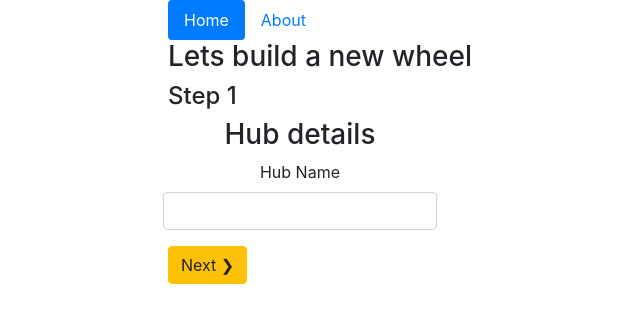
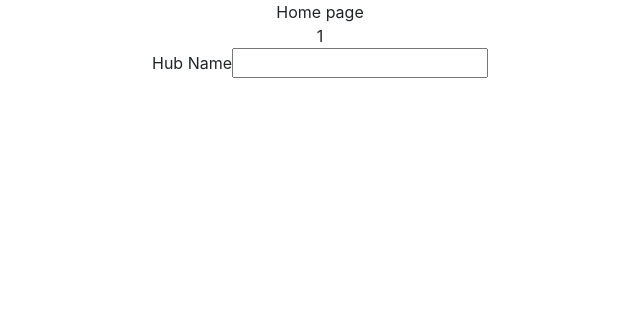
Before and after one commit to kimchirice/32spoke, a React (Create React App) app: page / in a window 1280 px wide. Shown: the top 322 px of the page, without its empty margins (320-960 px from the left). Built offline with nearby package versions, Linux system fonts and the light colour scheme.

Commit message:
house keep

```diff
--- a/src/App.js
+++ b/src/App.js
@@ -1,11 +1,25 @@
-import React from 'react';
+import React, { useState } from 'react';
 import './App.css';
 import Navigation from './components/navigation/Navigation'
+import Progress from './components/Progress';
+import Hub from './components/Hub';
+
+
 
 function App() {
+  const [hubName, setHubName] = useState('')
+
+  const handleHubName = (hubName) => {
+    setHubName(hubName)
+  }
   return (
     <div className="App">
+        {hubName}
         <Navigation />
+        <Progress currentStep={1} />
+        <Hub handleChange={handleHubName} />
+
+
     </div>
   );
 }
--- /dev/null
+++ b/src/Components/Hub.js
@@ -0,0 +1,17 @@
+import React from 'react';
+
+function Hub({handleChange}) {
+  return (
+    <div >
+      <label htmlFor="hubName">Hub Name</label>
+      <input
+        type="text"
+        id="hubName"
+        name="hubName"
+        onChange={(e) => handleChange(e.target.value)}
+      />
+    </div>
+  )
+}
+
+export default Hub;
--- a/src/Components/Navigation/Navigation.js
+++ b/src/Components/Navigation/Navigation.js
@@ -1,23 +1,26 @@
 import React from 'react'
-import {BrowserRouter as Router, NavLink, Route, Switch} from 'react-router-dom'
-import Home from '../../pages/Home'
-import About from '../../pages/About'
+// import {BrowserRouter as Router, NavLink, Route, Switch} from 'react-router-dom'
+// import Home from '../../pages/Home'
+// import About from '../../pages/About'
 
 export default function Navigation() {
   return (
-    <Router>
-      <div>
-        <ul className='nav nav-pills'>
-          <li className='nav-item'>
-            <NavLink exact to="/" className='nav-link'>Home</NavLink>
-          </li>
-          <li><NavLink to="/about" className='nav-link'>About</NavLink></li>
-        </ul>
-        <Switch>
-          <Route exact path='/' ><Home /></Route>
-          <Route path='/about'><About /></Route>
-        </Switch>
-      </div>
-    </Router>
+    <div>
+      Home page
+    </div>
+    // <Router>
+    //   <div>
+    //     <ul className='nav nav-pills'>
+    //       <li className='nav-item'>
+    //         <NavLink exact to="/" className='nav-link'>Home</NavLink>
+    //       </li>
+    //       <li><NavLink to="/about" className='nav-link'>About</NavLink></li>
+    //     </ul>
+    //     <Switch>
+    //       <Route exact path='/' ><Home /></Route>
+    //       <Route path='/about'><About /></Route>
+    //     </Switch>
+    //   </div>
+    // </Router>
   )
 }
--- /dev/null
+++ b/src/Components/Progress.js
@@ -0,0 +1,11 @@
+import React from 'react';
+
+function Progress({currentStep}) {
+  return (
+    <div>
+      {currentStep}
+    </div>
+  )
+}
+
+export default Progress;
```
Also changed, not shown: src/Components/Rim.js (added).
